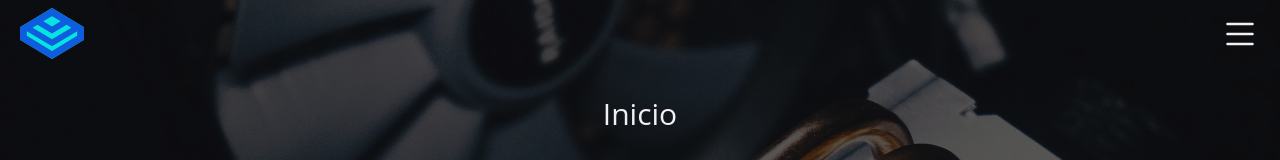
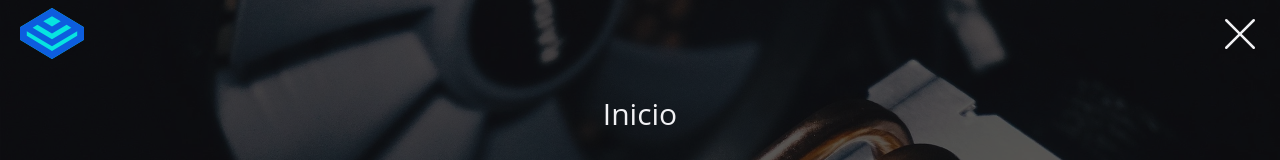
Before and after one commit to FernandoLorca/desafio-final-frontend, a React (Vite) app: page / in a window 1280 px wide. Both pictures are taken after a click on the button 1240 px from the left and 33 px from the top of the page. Shown: the top 160 px of the page. Built offline with nearby package versions, Linux system fonts and the light colour scheme.

Commit message:
Add the x component that replace hamburguer bars when menu is open

```diff
--- a/src/components/Hero/Hero.jsx
+++ b/src/components/Hero/Hero.jsx
@@ -11,7 +11,10 @@ const Hero = () => {
   return (
     <div className="relative h-screen bg-[url('/hero.webp')] bg-cover bg-center bg-no-repeat text-dark-100">
       <div className="absolute z-30 w-full">
-        <Navbar onClick={() => setMenu(!menu)} />
+        <Navbar
+          onClick={() => setMenu(!menu)}
+          menu={menu}
+        />
       </div>
       <div className="absolute z-10 h-full w-full bg-dark-900 opacity-70"></div>
       <div className="relative z-20">
--- a/src/components/Navbar/Navbar.jsx
+++ b/src/components/Navbar/Navbar.jsx
@@ -1,15 +1,24 @@
-import { BsList } from 'react-icons/bs';
+import { BsList, BsXLg } from 'react-icons/bs';
 
-const Navbar = ({ onClick }) => {
+const Navbar = ({ onClick, menu }) => {
   return (
     <div className="flex items-center justify-between px-5 py-2 ">
       <img
         src="/logo.svg"
-        alt=""
+        alt="Logo"
         className="w-16"
       />
       <button onClick={onClick}>
-        <BsList className="h-10 max-h-full w-10 max-w-full" />
+        <BsList
+          className={`h-10 max-h-full w-10 max-w-full ${
+            !menu ? 'block' : 'hidden'
+          }`}
+        />
+        <BsXLg
+          className={`h-10 max-h-full w-10 max-w-full ${
+            menu ? 'block' : 'hidden'
+          }`}
+        />
       </button>
     </div>
   );
```
